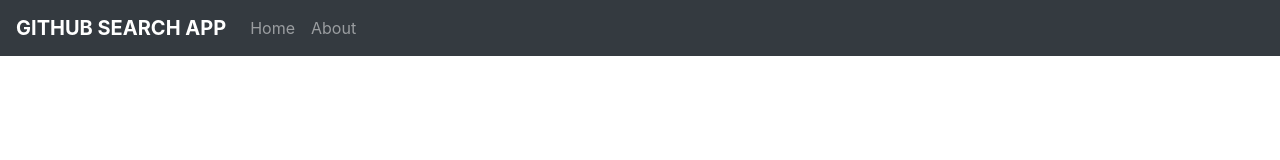
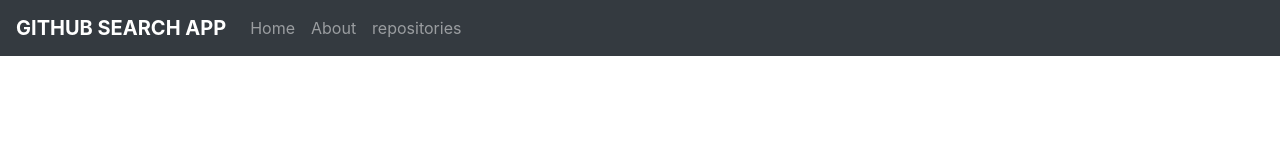
Before and after one commit to mishael254/angular-wk-2, an Angular app in the folder github/: page / in a window 1280 px wide. Shown: the top 160 px of the page. Built offline with nearby package versions, Linux system fonts and the light colour scheme.

Commit message:
introduce a new link for repository in the router link

```diff
--- a/github/src/app/nav-bar/nav-bar.component.html
+++ b/github/src/app/nav-bar/nav-bar.component.html
@@ -7,6 +7,7 @@
       <div class="navbar-nav">
         <a class="nav-item nav-link " routerLink = "home" routerLinkActive='active'>Home<span class="sr-only" >(current)</span></a>
         <a class="nav-item nav-link" routerLink = "/about">About</a>
+        <a class="nav-item nav-link" routerLink = "/repositories">repositories</a>
       </div>
     </div>
   </nav>
```
